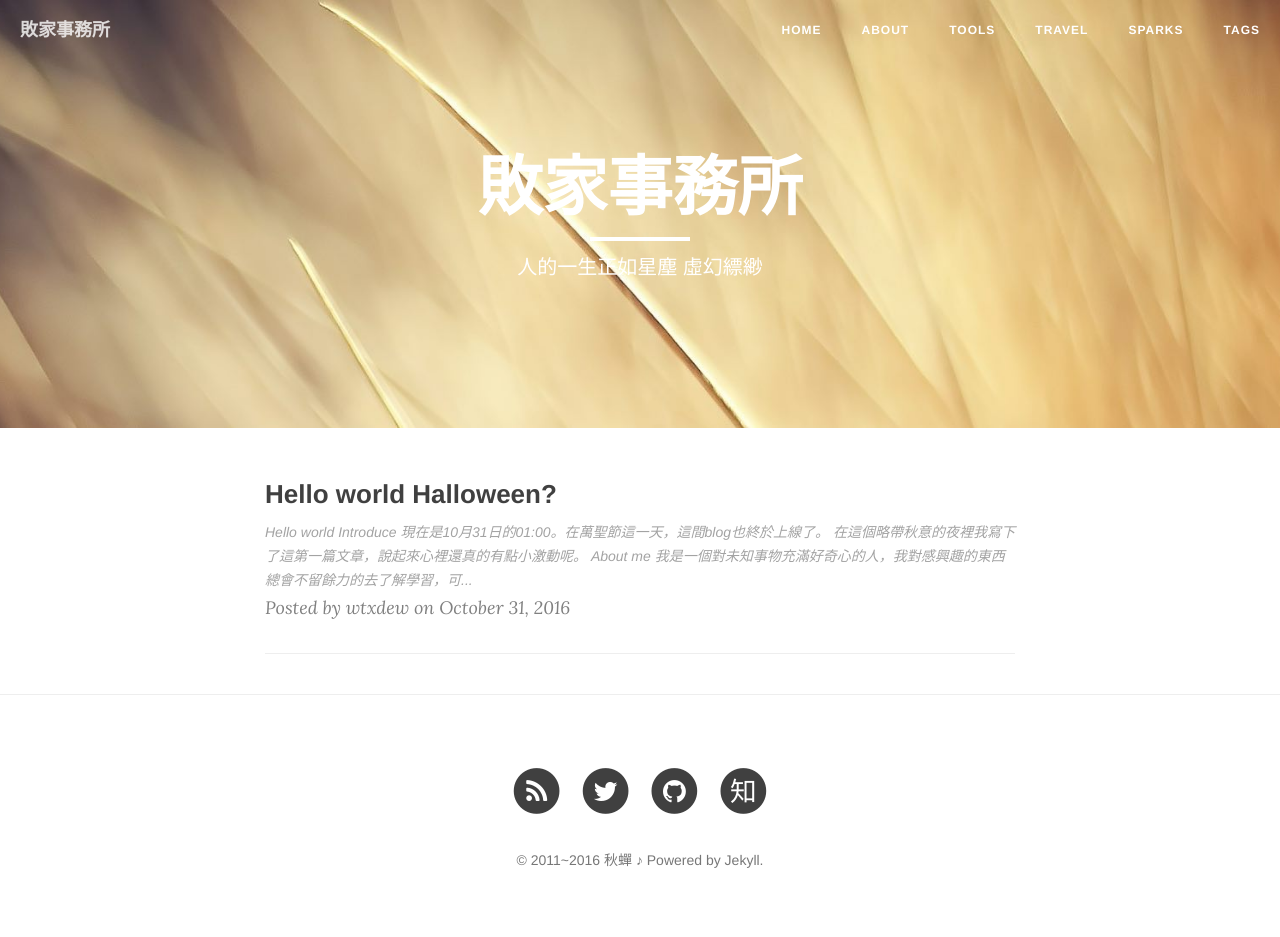
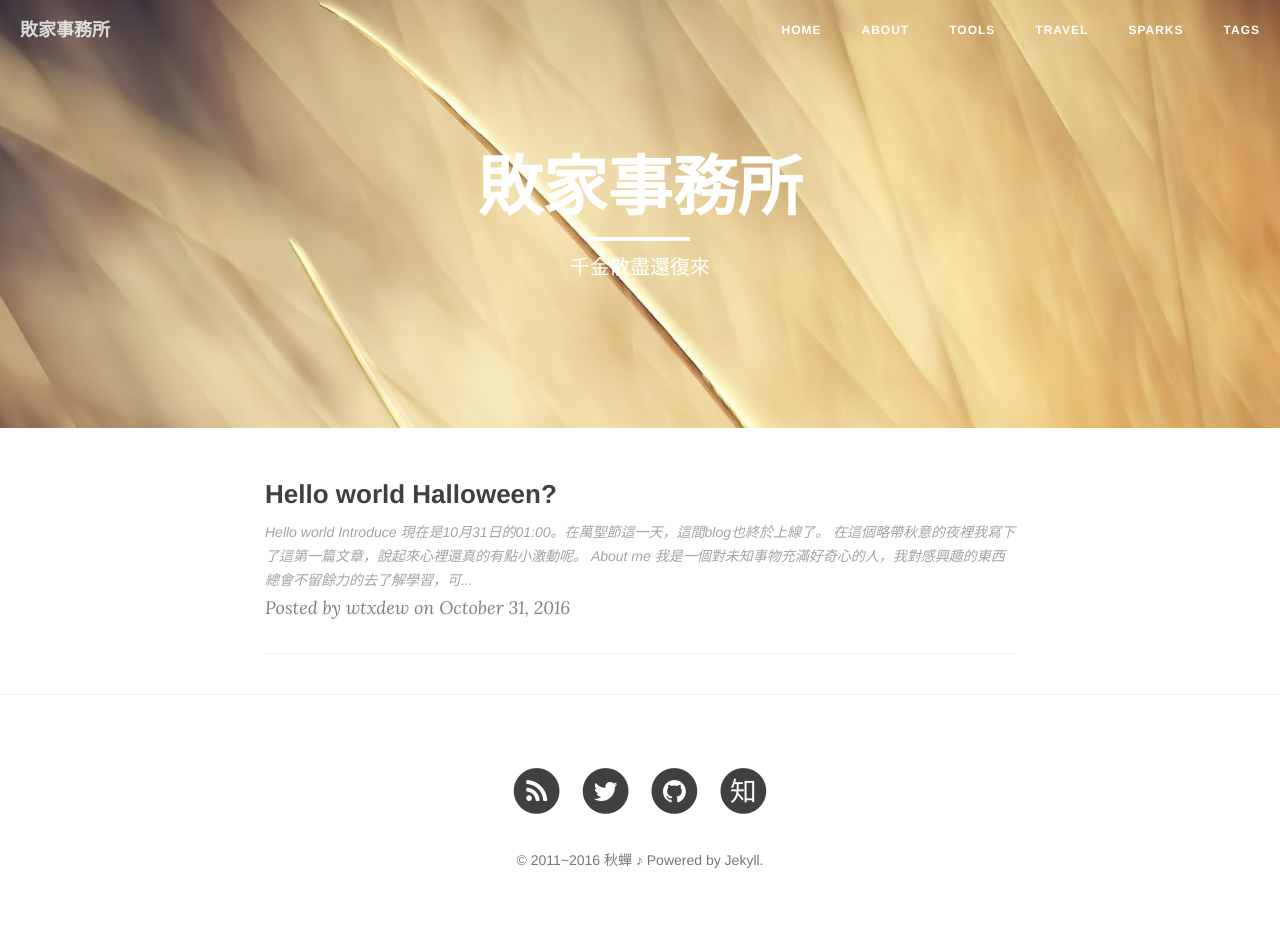
Before and after one commit to wtxdew/wtxdew.github.io, a Jekyll site: the page built from index.html, in a window 1280 px wide. Built offline with Jekyll 4.4.1, drawn with Linux system fonts in a browser that asks for light colours; nearby versions of some CDN libraries; the list of posts is cut into pages by our own code; some of the changed lines change nothing that is shown.

Commit message:
Update index.html

```diff
--- a/index.html
+++ b/index.html
@@ -1,6 +1,6 @@
 ---
 layout: page
-description: "人的一生正如星塵 虛幻縹緲"
+description: "千金散盡還復來"
 ---
 
 <script>
@@ -51,17 +51,5 @@
 </ul>
 
 
-<script>
-  (function(i,s,o,g,r,a,m){i['GoogleAnalyticsObject']=r;i[r]=i[r]||function(){
-  (i[r].q=i[r].q||[]).push(arguments)},i[r].l=1*new Date();a=s.createElement(o),
-  m=s.getElementsByTagName(o)[0];a.async=1;a.src=g;m.parentNode.insertBefore(a,m)
-  })(window,document,'script','//www.google-analytics.com/analytics.js','ga');
-
-  ga('create', 'UA-66863061-1', 'auto');
-  ga('send', 'pageview');
-
-</script>
-
-
 
 {% endif %}
```
